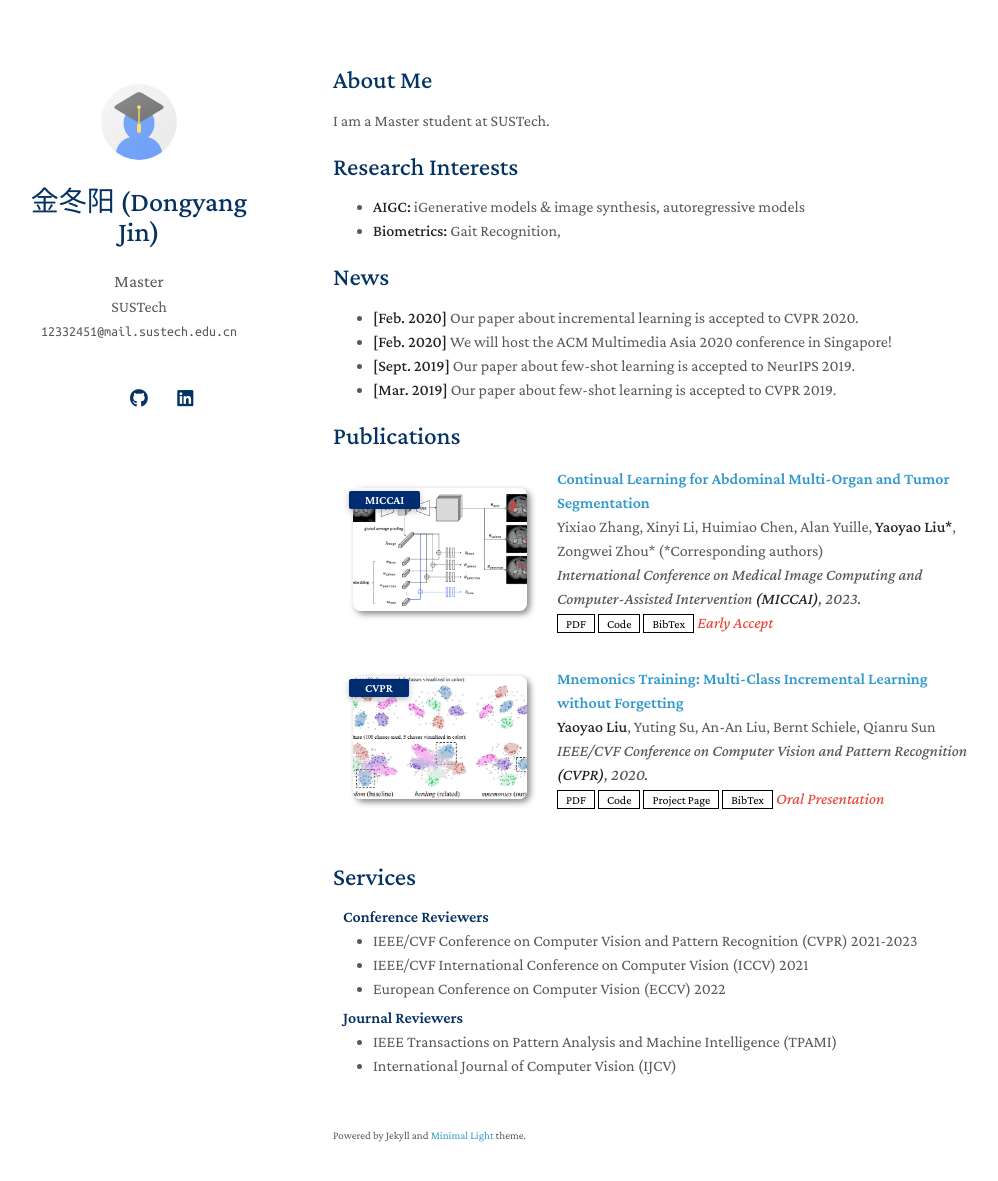
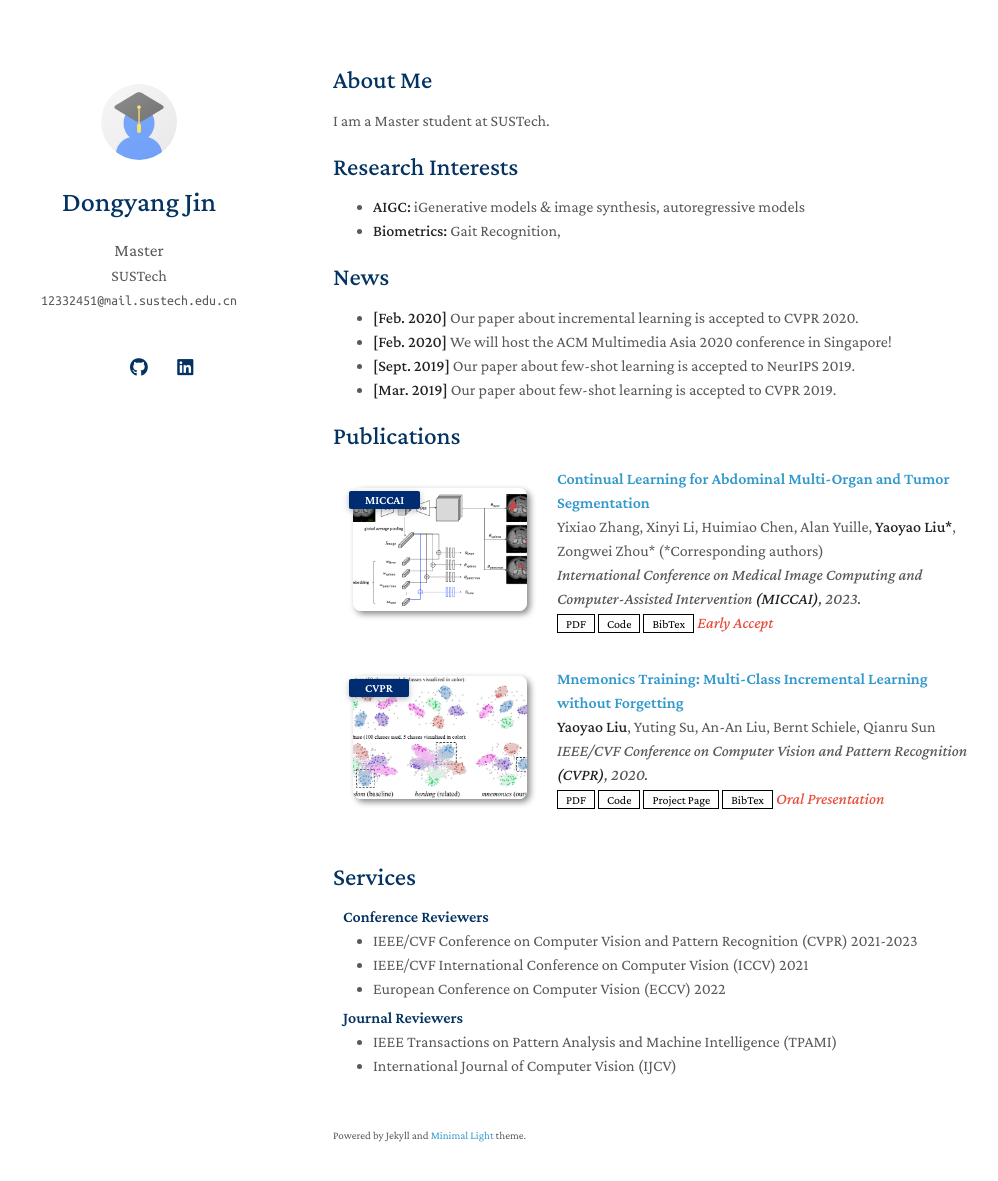
Before and after one commit to jdyjjj/jdyjjj.github.io, a Jekyll site: the page built from index.md, in a window 1280 px wide and 1216 px high. Shown: the top 1181 px of the window, without its empty margins (137-1135 px from the left). Built offline with Jekyll 4.4.1, drawn with Linux system fonts in a browser that asks for light colours; a style sheet for code colours, icons or effects is not loaded; our own code applies the rules of GitHub Pages for plain Markdown files.

Commit message:
Update _config.yml

```diff
--- a/_config.yml
+++ b/_config.yml
@@ -1,8 +1,6 @@
 # Basic Information
 # title: 金冬阳 (Dongyang Jin)
-title: |
-  金冬阳
-  (Dongyang Jin)
+title: Dongyang Jin
 position: Master
 affiliation: SUSTech
 email: 12332451@mail.sustech.edu.cn
```
